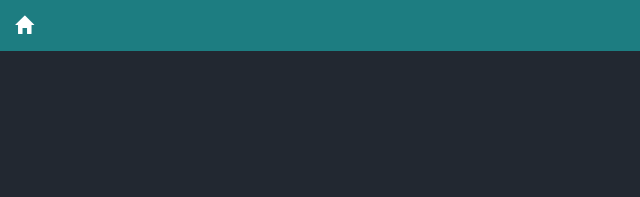
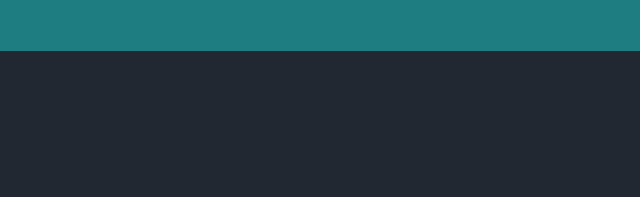
Before and after one commit to rsandeep15/Personal-Website, a website: page index.html in a window 1280 px wide. Shown: the top 197 px of the page, 0-640 px from the left. Drawn offline with Linux system fonts and the light colour scheme.

Commit message:
No use case for home icon. Removing.

```diff
--- a/index.html
+++ b/index.html
@@ -25,7 +25,6 @@
           Menu <i class="fa fa-bars"></i>
         </button>
       </div>
-      <a class="navbar-brand page-scroll" href="#intro"><span class="glyphicon glyphicon-home white" id="home"></span></a>
       <div class="collapse navbar-collapse navbar-right navbar-main-collapse">
         <ul class="nav navbar-nav">
           <li class="hidden">
```
